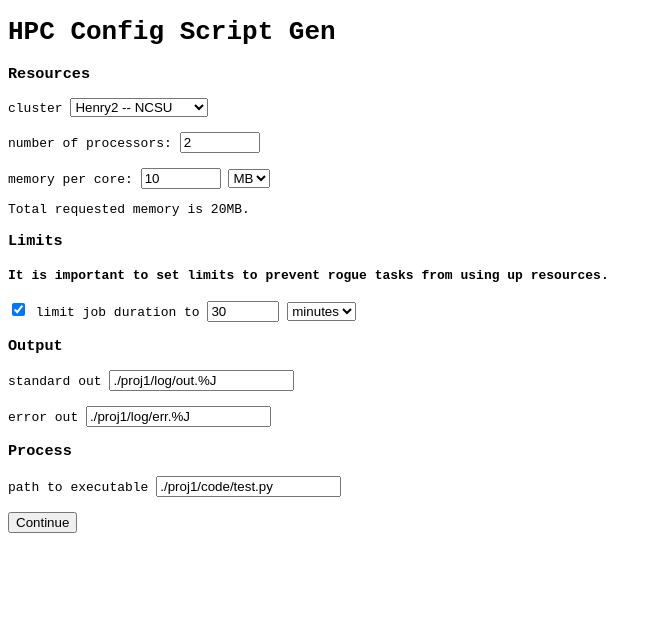
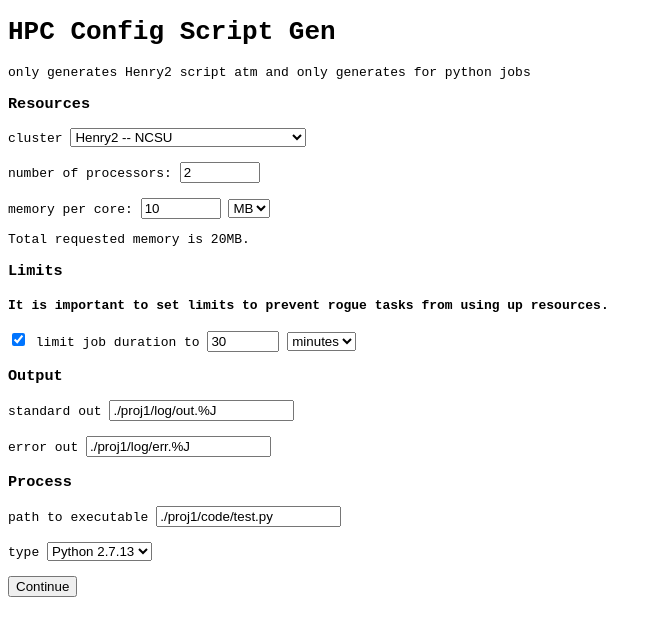
Before and after one commit to SamyBencherif/UNCG-HPC, a website: page index.html in a window 1280 px wide. Shown: the whole page, without its empty margins (0-655 px from the left). Drawn offline with nearby package versions, Linux system fonts and the light colour scheme.

Commit message:
notes for continuation

```diff
--- a/index.html
+++ b/index.html
@@ -23,13 +23,15 @@
 
 	<h1>HPC Config Script Gen</h1>
 
+	only generates Henry2 script atm and only generates for python jobs
+
 	<h3>Resources</h3>
 
 	<label>cluster</label>
 	<select id="" name="clusterName">
 		<option selected>Henry2 -- NCSU</option>
-		<option>KillDevil -- UNCCH</option>
 		<option>Longleaf -- UNCCH</option>
+		<option disabled>KillDevil -- UNCCH (decomissioned)</option>
 	</select>
 	<br>
 	<br>
@@ -85,6 +87,14 @@
 	<br>
 	<br>
 
+	<label>type</label>
+	<select id="" name="">
+		<option selected>Python 2.7.13</option>
+		<option>C</option>
+	</select>
+	<br>
+	<br>
+
 	<button id="verifyBtn">
 		Continue
 	</button>
```
